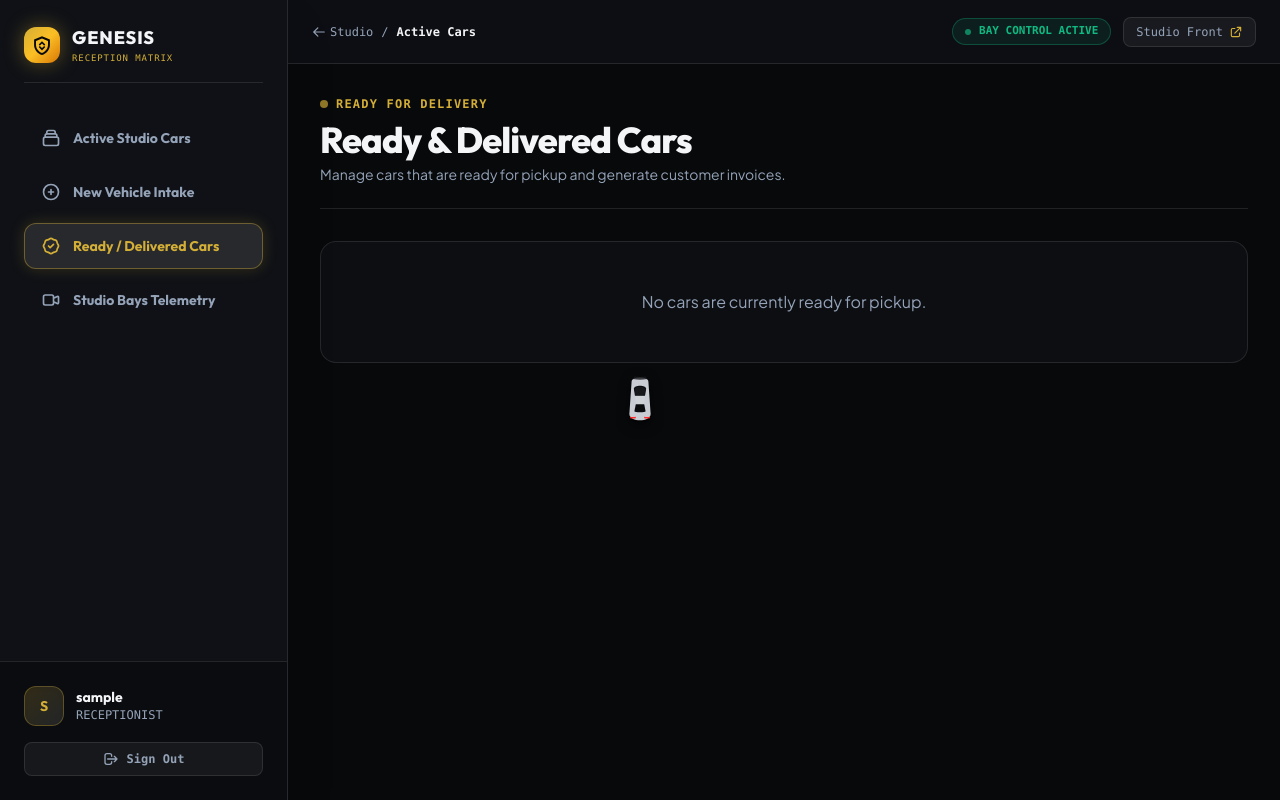
After one commit to Likitha-projects/genesis-automation, a Django app: page /reception/ready-cars/ in a window 1280 px wide. The commit adds this page. Run offline with Django 5.2, Linux system fonts and the light colour scheme; the visitor is signed in with stand-in values (Sample User, id 1); data that the repository does not hold is empty; some libraries are stand-ins or nearby versions.

Commit message:
feat: digital passport fixes, ready cars UI, and vercel config

```diff
--- a/apps/reception/forms.py
+++ b/apps/reception/forms.py
@@ -1,5 +1,5 @@
 from django import forms
-from apps.garage.models import Customer, Car, ServiceRecord
+from apps.garage.models import Customer, Car, ServiceRecord, Invoice
 
 class CustomerForm(forms.ModelForm):
     email = forms.EmailField(required=False, widget=forms.EmailInput(attrs={'class': 'w-full bg-showroom-white text-graphite-black placeholder-steel-grey/50 border border-chrome-silver rounded-lg px-4 py-2.5 focus:ring-2 focus:ring-ignition-gold/50 focus:border-ignition-gold focus:outline-none transition-all shadow-sm', 'placeholder': 'jane@example.com'}))
@@ -34,3 +34,12 @@ class ServiceRecordForm(forms.ModelForm):
             'description': forms.Textarea(attrs={'class': 'w-full bg-showroom-white text-graphite-black placeholder-steel-grey/50 border border-chrome-silver rounded-lg px-4 py-2.5 focus:ring-2 focus:ring-ignition-gold/50 focus:border-ignition-gold focus:outline-none transition-all shadow-sm', 'rows': 3, 'placeholder': 'Describe the service performed...'}),
             'performed_by': forms.Select(attrs={'class': 'w-full bg-showroom-white text-graphite-black border border-chrome-silver rounded-lg px-4 py-2.5 focus:ring-2 focus:ring-ignition-gold/50 focus:border-ignition-gold focus:outline-none transition-all shadow-sm'}),
         }
+
+class InvoiceForm(forms.ModelForm):
+    class Meta:
+        model = Invoice
+        fields = ['amount', 'details']
+        widgets = {
+            'amount': forms.NumberInput(attrs={'class': 'w-full bg-showroom-white text-graphite-black border border-chrome-silver rounded-lg px-4 py-2.5 focus:ring-2 focus:ring-ignition-gold/50 focus:border-ignition-gold focus:outline-none transition-all shadow-sm', 'step': '0.01'}),
+            'details': forms.Textarea(attrs={'class': 'w-full bg-showroom-white text-graphite-black placeholder-steel-grey/50 border border-chrome-silver rounded-lg px-4 py-2.5 focus:ring-2 focus:ring-ignition-gold/50 focus:border-ignition-gold focus:outline-none transition-all shadow-sm', 'rows': 4, 'placeholder': 'Itemized services...'}),
+        }
--- a/apps/reception/urls.py
+++ b/apps/reception/urls.py
@@ -7,4 +7,5 @@ urlpatterns = [
     path('intake/', views.intake, name='intake'),
     path('intake/success/<uuid:token>/', views.intake_success, name='intake_success'),
     path('car/<int:car_id>/', views.car_detail, name='car_detail'),
+    path('ready-cars/', views.ready_cars, name='ready_cars'),
 ]
--- a/apps/reception/views.py
+++ b/apps/reception/views.py
@@ -1,8 +1,8 @@
 from django.shortcuts import render, redirect, get_object_or_404
 from django.contrib.auth.decorators import login_required
 from django.contrib import messages
-from apps.garage.models import Car, Bay, ServiceRecord
-from .forms import CustomerForm, CarForm, ServiceRecordForm
+from apps.garage.models import Car, Bay, ServiceRecord, Invoice
+from .forms import CustomerForm, CarForm, ServiceRecordForm, InvoiceForm
 
 @login_required
 def home(request):
@@ -89,3 +89,27 @@ def car_detail(request, car_id):
         'stage_choices': Car.STAGE_CHOICES,
     }
     return render(request, 'reception/car_detail.html', context)
+
+@login_required
+def ready_cars(request):
+    cars = Car.objects.filter(current_stage='ready').order_by('-created_at')
+
+    if request.method == 'POST':
+        car_id = request.POST.get('car_id')
+        car = get_object_or_404(Car, id=car_id)
+        invoice_form = InvoiceForm(request.POST)
+        if invoice_form.is_valid():
+            invoice = invoice_form.save(commit=False)
+            invoice.car = car
+            invoice.save()
+            # Simulate sending email
+            messages.success(request, f"Invoice for ${invoice.amount} successfully generated and emailed to {car.customer.email}.")
+            return redirect('reception:ready_cars')
+    else:
+        invoice_form = InvoiceForm()
+
+    context = {
+        'cars': cars,
+        'invoice_form': invoice_form,
+    }
+    return render(request, 'reception/ready_cars.html', context)
--- a/config/wsgi.py
+++ b/config/wsgi.py
@@ -14,3 +14,6 @@ from django.core.wsgi import get_wsgi_application
 os.environ.setdefault('DJANGO_SETTINGS_MODULE', 'config.settings')
 
 application = get_wsgi_application()
+
+# Vercel serverless expects an object named 'app'
+app = application
--- a/templates/base.html
+++ b/templates/base.html
@@ -115,6 +115,24 @@
 
     <!-- Global Backtracking Handler -->
     <script>
+        // Backtrack or Fallback Helper
+        window.backtrackOrFallback = function(fallbackUrl) {
+            if (window.triggerNitroBoost) {
+                window.triggerNitroBoost(fallbackUrl || null, () => {
+                    if (window.history.length > 1 && document.referrer) {
+                        window.history.back();
+                    } else {
+                        window.location.href = fallbackUrl || '/';
+                    }
+                });
+            } else {
+                if (window.history.length > 1 && document.referrer) {
+                    window.history.back();
+                } else {
+                    window.location.href = fallbackUrl || '/';
+                }
+            }
+        };
 
         // Global Backtracking Handler (Supports data-backtrack="true")
         document.addEventListener('DOMContentLoaded', () => {
--- a/templates/dashboard_base.html
+++ b/templates/dashboard_base.html
@@ -51,6 +51,11 @@
                 <a href="{% url 'reception:intake' %}" class="flex items-center gap-3 px-4 py-3 rounded-xl text-sm font-display font-bold transition-all {% if request.resolver_match.url_name == 'intake' %}bg-white/10 text-ignition-gold border border-ignition-gold/40 shadow-[0_0_15px_rgba(212,175,55,0.2)]{% else %}text-steel-grey hover:text-pearl hover:bg-white/5 border border-transparent{% endif %}">
                     <svg class="w-5 h-5" fill="none" stroke="currentColor" viewBox="0 0 24 24"><path stroke-linecap="round" stroke-linejoin="round" stroke-width="2" d="M12 9v3m0 0v3m0-3h3m-3 0H9m12 0a9 9 0 11-18 0 9 9 0 0118 0z"></path></svg>
                     <span>New Vehicle Intake</span>
+                </a>
+
+                <a href="{% url 'reception:ready_cars' %}" class="flex items-center gap-3 px-4 py-3 rounded-xl text-sm font-display font-bold transition-all {% if request.resolver_match.url_name == 'ready_cars' %}bg-white/10 text-ignition-gold border border-ignition-gold/40 shadow-[0_0_15px_rgba(212,175,55,0.2)]{% else %}text-steel-grey hover:text-pearl hover:bg-white/5 border border-transparent{% endif %}">
+                    <svg class="w-5 h-5" fill="none" stroke="currentColor" viewBox="0 0 24 24"><path stroke-linecap="round" stroke-linejoin="round" stroke-width="2" d="M9 12l2 2 4-4M7.835 4.697a3.42 3.42 0 001.946-.806 3.42 3.42 0 014.438 0 3.42 3.42 0 001.946.806 3.42 3.42 0 013.138 3.138 3.42 3.42 0 00.806 1.946 3.42 3.42 0 010 4.438 3.42 3.42 0 00-.806 1.946 3.42 3.42 0 01-3.138 3.138 3.42 3.42 0 00-1.946.806 3.42 3.42 0 01-4.438 0 3.42 3.42 0 00-1.946-.806 3.42 3.42 0 01-3.138-3.138 3.42 3.42 0 00-.806-1.946 3.42 3.42 0 010-4.438 3.42 3.42 0 00.806-1.946 3.42 3.42 0 013.138-3.138z"></path></svg>
+                    <span>Ready / Delivered Cars</span>
                 </a>
 
                 <a href="/#bays" class="flex items-center gap-3 px-4 py-3 rounded-xl text-sm font-display font-bold text-steel-grey hover:text-pearl hover:bg-white/5 border border-transparent transition-all">
--- /dev/null
+++ b/templates/reception/ready_cars.html
@@ -0,0 +1,147 @@
+{% extends "dashboard_base.html" %}
+{% load static %}
+
+{% block title %}Ready & Delivered Cars — Genesis Reception{% endblock %}
+
+{% block main_content %}
+<div class="relative z-10 max-w-7xl mx-auto space-y-8 pb-12">
+
+    <!-- Hero Header -->
+    <div class="flex flex-col md:flex-row md:items-center justify-between gap-6 pb-6 border-b border-white/10">
+        <div>
+            <div class="flex items-center gap-2 mb-2">
+                <span class="w-2 h-2 rounded-full bg-ignition-gold animate-pulse"></span>
+                <span class="text-xs font-mono text-ignition-gold tracking-widest uppercase font-bold">READY FOR DELIVERY</span>
+            </div>
+            <h1 class="text-3xl sm:text-4xl font-display font-extrabold text-pearl tracking-tight">
+                Ready & Delivered Cars
+            </h1>
+            <p class="text-steel-grey text-sm mt-1">
+                Manage cars that are ready for pickup and generate customer invoices.
+            </p>
+        </div>
+    </div>
+
+    <!-- Active Cars Grid -->
+    <div class="grid grid-cols-1 lg:grid-cols-2 gap-6">
+        {% for car in cars %}
+        <div class="glass-panel rounded-2xl border border-white/10 hover:border-ignition-gold/50 transition-all duration-300 overflow-hidden flex flex-col group shadow-xl p-5">
+            <div class="flex justify-between items-start mb-4">
+                <div>
+                    <h3 class="text-xl font-display font-bold text-pearl">{{ car.make }} {{ car.model }}</h3>
+                    <p class="text-sm font-mono text-steel-grey">{{ car.plate_number }} • {{ car.color }}</p>
+                </div>
+                <div class="px-3 py-1 rounded-full bg-[#10B981]/10 border border-[#10B981]/30 text-xs font-bold text-[#10B981]">
+                    READY
+                </div>
+            </div>
+
+            <div class="text-sm text-steel-grey mb-6">
+                Customer: <span class="text-pearl">{{ car.customer.full_name }}</span><br>
+                Email: <span class="text-pearl">{{ car.customer.email }}</span>
+            </div>
+
+            <!-- Actions -->
+            <div class="mt-auto border-t border-white/10 pt-4 flex flex-col gap-4">
+                <!-- Transformation Modal Trigger -->
+                <button onclick="openTransformationModal('{{ car.id }}')" class="w-full py-2.5 rounded-lg border border-ignition-gold/50 hover:bg-ignition-gold/10 text-ignition-gold font-bold text-sm transition-colors flex items-center justify-center gap-2">
+                    <svg class="w-4 h-4" fill="none" stroke="currentColor" viewBox="0 0 24 24"><path stroke-linecap="round" stroke-linejoin="round" stroke-width="2" d="M15 12a3 3 0 11-6 0 3 3 0 016 0z"></path><path stroke-linecap="round" stroke-linejoin="round" stroke-width="2" d="M2.458 12C3.732 7.943 7.523 5 12 5c4.478 0 8.268 2.943 9.542 7-1.274 4.057-5.064 7-9.542 7-4.477 0-8.268-2.943-9.542-7z"></path></svg>
+                    View Transformation
+                </button>
+
+                <h4 class="text-sm font-bold text-ignition-gold mb-1">Generate & Send Invoice</h4>
+                <form method="post" action="{% url 'reception:ready_cars' %}" class="space-y-3">
+                    {% csrf_token %}
+                    <input type="hidden" name="car_id" value="{{ car.id }}">
+
+                    <div>
+                        <label class="block text-xs font-bold text-steel-grey mb-1">Invoice Amount ($)</label>
+                        {{ invoice_form.amount }}
+                    </div>
+
+                    <div>
+                        <label class="block text-xs font-bold text-steel-grey mb-1">Service Details</label>
+                        {{ invoice_form.details }}
+                    </div>
+
+                    <button type="submit" class="w-full py-2.5 rounded-lg bg-ignition-gold hover:bg-ignition-gold-light text-obsidian font-bold text-sm transition-colors flex items-center justify-center gap-2">
+                        <svg class="w-4 h-4" fill="none" stroke="currentColor" viewBox="0 0 24 24"><path stroke-linecap="round" stroke-linejoin="round" stroke-width="2" d="M3 8l7.89 5.26a2 2 0 002.22 0L21 8M5 19h14a2 2 0 002-2V7a2 2 0 00-2-2H5a2 2 0 00-2 2v10a2 2 0 002 2z"></path></svg>
+                        Email Invoice to Client
+                    </button>
+                </form>
+            </div>
+
+            <!-- Modal (Hidden by default) -->
+            <div id="modal-{{ car.id }}" class="fixed inset-0 z-[100] hidden items-center justify-center p-4 sm:p-6 bg-black/80 backdrop-blur-sm">
+                <div class="relative w-full max-w-4xl max-h-[90vh] overflow-y-auto bg-obsidian border border-white/10 rounded-2xl shadow-2xl flex flex-col" onclick="event.stopPropagation()">
+                    <div class="p-4 border-b border-white/10 flex justify-between items-center bg-[#0F1116] sticky top-0 z-10">
+                        <h3 class="font-display font-bold text-pearl text-lg">{{ car.make }} {{ car.model }} - Transformation</h3>
+                        <button onclick="closeTransformationModal('{{ car.id }}')" class="p-2 rounded-lg text-steel-grey hover:text-white bg-white/5 hover:bg-white/10 transition-colors">
+                            <svg class="w-5 h-5" fill="none" stroke="currentColor" viewBox="0 0 24 24"><path stroke-linecap="round" stroke-linejoin="round" stroke-width="2" d="M6 18L18 6M6 6l12 12"></path></svg>
+                        </button>
+                    </div>
+                    <div class="p-6">
+                        <div class="grid grid-cols-1 md:grid-cols-2 gap-6">
+                            <div class="flex flex-col gap-2">
+                                <span class="text-xs font-mono font-bold text-steel-grey uppercase tracking-widest">Intake</span>
+                                <div class="w-full aspect-[4/3] rounded-xl overflow-hidden bg-[#14171F] border border-white/5">
+                                    {% if car.intake_photo %}
+                                        <img src="{{ car.intake_photo.url }}" class="w-full h-full object-cover" alt="Before">
+                                    {% else %}
+                                        <div class="w-full h-full flex items-center justify-center text-steel-grey/50 font-mono text-sm">No Intake Photo</div>
+                                    {% endif %}
+                                </div>
+                            </div>
+                            <div class="flex flex-col gap-2">
+                                <span class="text-xs font-mono font-bold text-ignition-gold uppercase tracking-widest">After</span>
+                                <div class="w-full aspect-[4/3] rounded-xl overflow-hidden bg-[#14171F] border border-ignition-gold/30">
+                                    {% if car.after_photo %}
+                                        <img src="{{ car.after_photo.url }}" class="w-full h-full object-cover" alt="After">
+                                    {% else %}
+                                        <div class="w-full h-full flex items-center justify-center text-steel-grey/50 font-mono text-sm">No After Photo</div>
+                                    {% endif %}
+                                </div>
+                            </div>
+                        </div>
+                    </div>
+                </div>
+            </div>
+
+        </div>
+        {% empty %}
+        <div class="col-span-full py-12 text-center text-steel-grey glass-panel rounded-2xl border border-white/10">
+            No cars are currently ready for pickup.
+        </div>
+        {% endfor %}
+    </div>
+
+</div>
+
+<script>
+    function openTransformationModal(id) {
+        const modal = document.getElementById('modal-' + id);
+        if(modal) {
+            modal.classList.remove('hidden');
+            modal.classList.add('flex');
+            document.body.style.overflow = 'hidden';
+        }
+    }
+
+    function closeTransformationModal(id) {
+        const modal = document.getElementById('modal-' + id);
+        if(modal) {
+            modal.classList.add('hidden');
+            modal.classList.remove('flex');
+            document.body.style.overflow = 'auto';
+        }
+    }
+
+    // Close modal when clicking outside
+    document.addEventListener('click', (e) => {
+        if(e.target.id && e.target.id.startsWith('modal-')) {
+            const id = e.target.id.replace('modal-', '');
+            closeTransformationModal(id);
+        }
+    });
+</script>
+{% endblock %}
```
Also changed, not shown: apps/client_portal/views.py (+3 -8 lines), apps/garage/models.py (+10 -0 lines), apps/garage/migrations/0003_invoice.py (added), vercel.json (added), 2 other files.
